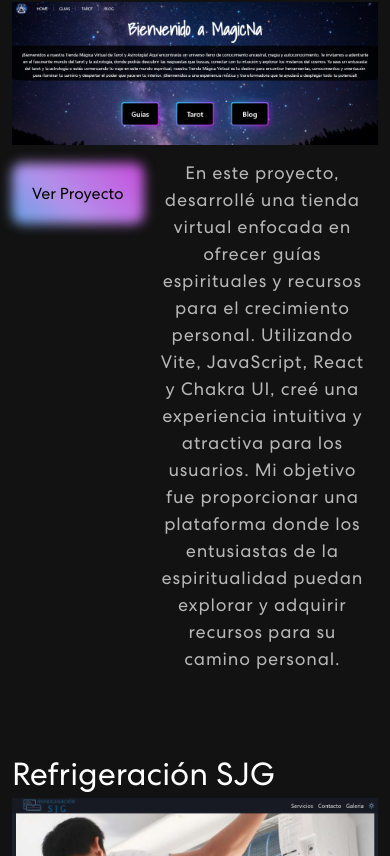
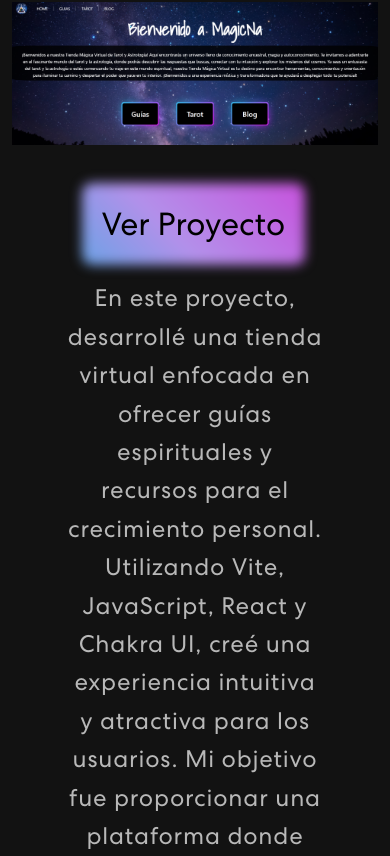
Before and after one commit to Fer0705/Portfolio, a React (Create React App) app: page / in a window 390 px wide. Shown: the part 2968-3824 px from the top of the page. Built offline with nearby package versions, Linux system fonts and the light colour scheme.

Commit message:
fix responsive

```diff
--- a/src/App.css
+++ b/src/App.css
@@ -425,65 +425,12 @@ nav.navbar .navbar-toggler[aria-expanded="true"] .navbar-toggler-icon {
   color: #b8b8b8;
   font-size: 18px;
   letter-spacing: 0.8px;
-  line-height: 1.5em;
-  margin: 14px auto 30px auto;
+  margin: 14px auto;
   text-align: center;
-  width: 56%;
+  width: 70%; /* Ajusta el ancho del párrafo */
+  line-height: 1.6; /* Ajusta el espaciado entre las líneas */
 }
 
-/* .project .nav.nav-pills {
-  width: 72%;
-  margin: 0 auto;
-  border-radius: 50px;
-  background-color: rgb(255 255 255 / 10%);
-  overflow: hidden;
-}
-.project .nav.nav-pills .nav-item {
-  width: 33.33333%;
-}
-.project .nav.nav-pills .nav-link {
-  background-color: transparent;
-  border-radius: 0;
-  padding: 17px 0;
-  color: #fff;
-  width: 100%;
-  font-size: 17px;
-  letter-spacing: 0.8px;
-  font-weight: 500;
-  position: relative;
-  transition: 0.3s ease-in-out;
-  text-align: center;
-  z-index: 0;
-}
-.project .nav.nav-pills .nav-link::before {
-    content: "";
-    position: absolute;
-    width: 0;
-    height: 100%;
-    background: linear-gradient(90.21deg, #AA367C -5.91%, #4A2FBD 111.58%);
-    top: 0;
-    left: 0;
-    z-index: -1;
-    transition: 0.3s ease-in-out;
-}
-.project .nav.nav-pills .nav-link.active::before {
-    width: 100% !important;
-}
-.project .nav.nav-pills .nav-link.active {
-    border: 1px solid rgba(255, 255, 255, 1);
-} */
-/* .nav-link#projects-tabs-tab-first {
-  border: 1px solid rgba(255, 255, 255, 0.5);
-  border-radius: 55px 0px 0px 55px;
-}
-.nav-link#projects-tabs-tab-second {
-  border-top: 1px solid rgba(255, 255, 255, 0.5);
-  border-bottom: 1px solid rgba(255, 255, 255, 0.5);
-}
-.nav-link#projects-tabs-tab-third {
-  border: 1px solid rgba(255, 255, 255, 0.5);
-  border-radius: 0 55px 55px 0;
-} */
 .proj-imgbx {
   position: relative;
   border-radius: 30px;
@@ -544,40 +491,16 @@ nav.navbar .navbar-toggler[aria-expanded="true"] .navbar-toggler-icon {
   z-index: -4;
 }
 
-/* .wrapper {
-  display: grid;
-  grid-template-columns: repeat(2, 1fr);
-  grid-gap: 10px;
-  grid-auto-rows: minmax(100px, auto);
-}
-
-.one {
-  grid-column: 1 / 3;
-  grid-row: 1;
-}
-
-.two {
-  grid-column: 2 / 4;
-  grid-row: 1 / 3;
-} */
 
 .two {
   display: flex;
-  flex-direction: row;
-  justify-content: center;
+  flex-direction: column;
+  align-items: center; /* Centra los elementos horizontalmente */
+  text-align: center; /* Centra el texto horizontalmente */
+  margin-top: 20px; /* Agrega un espacio entre la imagen y el contenido */
 }
 
-/* .deploy{
-  border: 1px solid #fff;
-  color: #fff;
-  padding: 20px;
-  margin-bottom: 18px;
-  display: flex;
-  justify-content: center;
-  text-decoration: none;
-  font-size: 2rem;
-  margin-top: 18px;
-} */
+
 @keyframes glowing {
   0% {
     background-position: 0 0;
@@ -606,7 +529,7 @@ nav.navbar .navbar-toggler[aria-expanded="true"] .navbar-toggler-icon {
 }
 @media screen and (max-width: 800px) {
   .deploy{
-font-size: 1rem;
+font-size: 2rem;
   }
 }
 
--- a/src/components/Card.js
+++ b/src/components/Card.js
@@ -16,7 +16,7 @@ export const Card = ({ title, description, imgUrl, link }) => {
               <button className="deploy">Ver Proyecto</button>
             </a>
           </div>
-          <p>{description}</p>
+          <p style={{ fontSize: "1.5rem" }}>{description}</p>
         </div>
         <br/>
         <br/>
--- a/src/components/ProjectCard.js
+++ b/src/components/ProjectCard.js
@@ -4,7 +4,7 @@ export const ProjectCard = ({ title, description, imgUrl }) => {
   return (
     <Col size={12} sm={6} md={4}>
       <div className="proj-imgbx">
-        <img src={imgUrl} alt="proyect" />
+        <img src={imgUrl} alt="project" />
         <div className="proj-txtx">
           <h4>{title}</h4>
           <span>{description}</span>
--- a/src/components/Skills.js
+++ b/src/components/Skills.js
@@ -15,25 +15,25 @@ import next from '../assets/img/next.png'
 import rnative from '../assets/img/reactNative.png'
 
 export const Skills = () => {
-  const responsive = {
-    superLargeDesktop: {
-      // the naming can be any, depends on you.
-      breakpoint: { max: 4000, min: 3000 },
-      items: 5,
-    },
-    desktop: {
-      breakpoint: { max: 3000, min: 1024 },
-      items: 3,
-    },
-    tablet: {
-      breakpoint: { max: 1024, min: 464 },
-      items: 2,
-    },
-    mobile: {
-      breakpoint: { max: 464, min: 0 },
-      items: 1,
-    },
-  };
+  // const responsive = {
+  //   superLargeDesktop: {
+  //     // the naming can be any, depends on you.
+  //     breakpoint: { max: 4000, min: 3000 },
+  //     items: 5,
+  //   },
+  //   desktop: {
+  //     breakpoint: { max: 3000, min: 1024 },
+  //     items: 3,
+  //   },
+  //   tablet: {
+  //     breakpoint: { max: 1024, min: 464 },
+  //     items: 2,
+  //   },
+  //   mobile: {
+  //     breakpoint: { max: 464, min: 0 },
+  //     items: 1,
+  //   },
+  // };
 
   return (
     <section className="skill" id="skills">
```
Also changed, not shown: src/components/Projects.js (+3 -21 lines).
